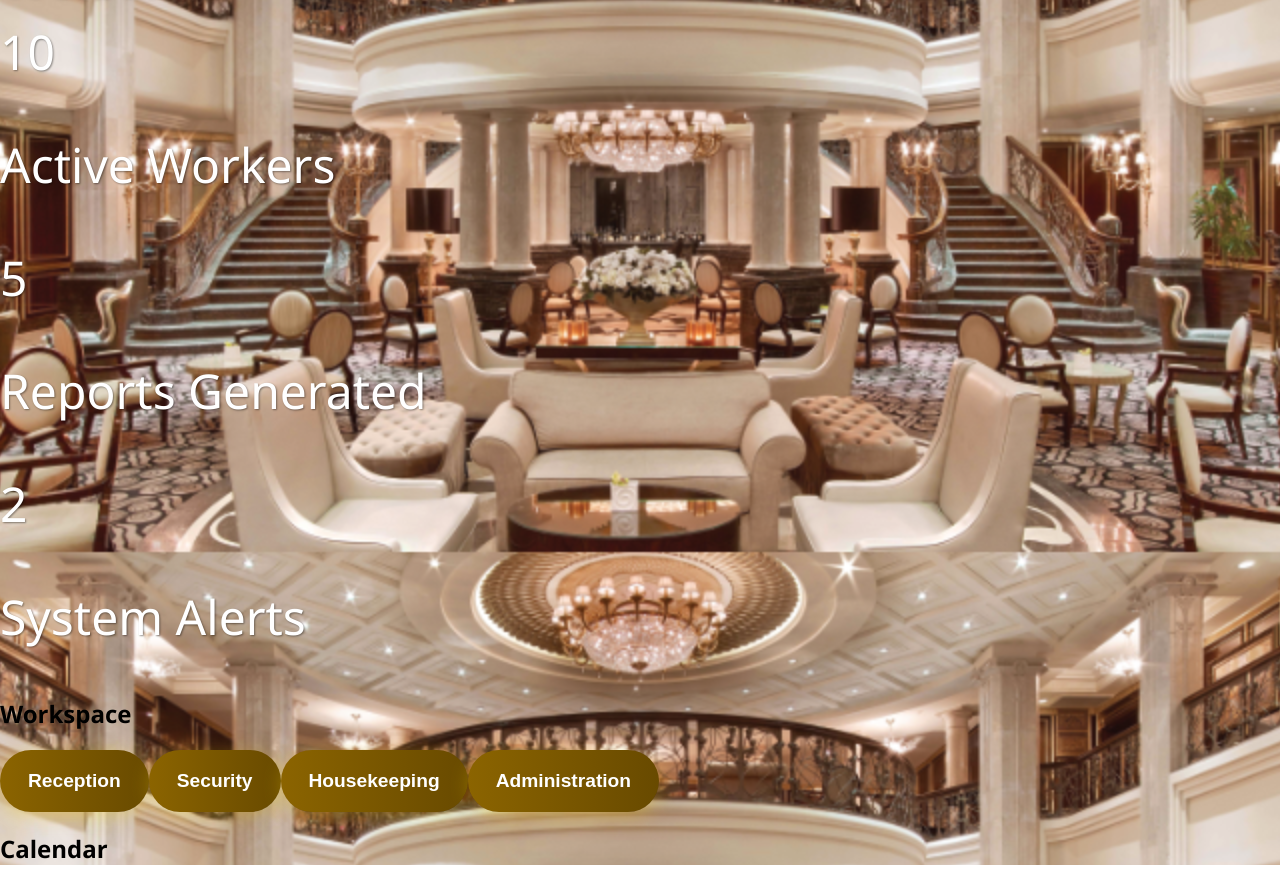
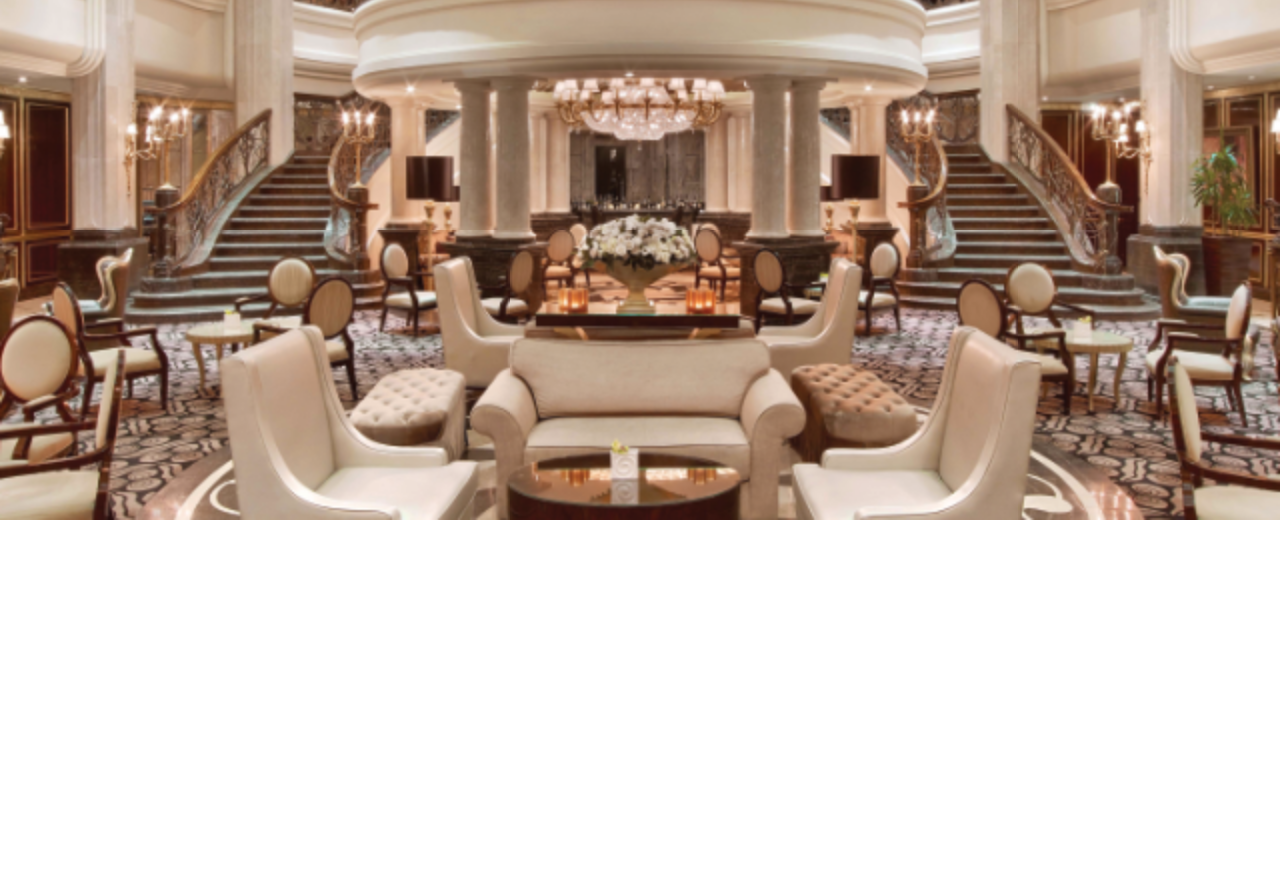
Before and after one commit to walterchipuriro/SuiteIQ-Frontend, a React (Create React App) app: page /dashboard in a window 1280 px wide. Shown: the part 280-1165 px from the top of the page. After the commit the page ends 800 px from the top, so only its background shows below. Built offline with nearby package versions, Linux system fonts and the light colour scheme.

Commit message:
Adding worker dashboard

```diff
--- a/src/components/WorkerSidebar.js
+++ b/src/components/WorkerSidebar.js
@@ -1,4 +1,3 @@
-// src/components/WorkerSidebar.js
 import { FaTachometerAlt, FaDoorOpen, FaUser } from "react-icons/fa";
 
 export default function WorkerSidebar() {
--- a/src/components/WorkerWelcome.js
+++ b/src/components/WorkerWelcome.js
@@ -1,38 +1,37 @@
-export default function WorkerWelcome() {
-  return (
-    <div className="p-6 space-y-6 max-w-6xl w-full mx-auto">
-      <h1 className="text-3xl font-serif">Welcome</h1>
+// export default function WorkerWelcome() {
+//   return (
+//     <div className="p-6 space-y-6 max-w-6xl w-full mx-auto">
+//       <h1 className="text-3xl font-serif">Welcome</h1>
 
-      <div className="grid grid-cols-3 gap-6">
-        <div className="bg-black bg-opacity-40 rounded-lg p-4 text-center">
-          <p className="text-3xl font-bold">10</p>
-          <p className="text-sm">Active Workers</p>
-        </div>
-        <div className="bg-black bg-opacity-40 rounded-lg p-4 text-center">
-          <p className="text-3xl font-bold">5</p>
-          <p className="text-sm">Reports Generated</p>
-        </div>
-        <div className="bg-black bg-opacity-40 rounded-lg p-4 text-center">
-          <p className="text-3xl font-bold">2</p>
-          <p className="text-sm">System Alerts</p>
-        </div>
-      </div>
-
-      <div className="grid grid-cols-2 gap-6">
-        <div className="bg-black bg-opacity-40 rounded-lg p-4">
-          <h2 className="text-xl mb-4 font-serif">Workspace</h2>
-          <div className="grid grid-cols-2 gap-4">
-            <button className="bg-black bg-opacity-60 rounded-lg p-4">Reception</button>
-            <button className="bg-black bg-opacity-60 rounded-lg p-4">Security</button>
-            <button className="bg-black bg-opacity-60 rounded-lg p-4">Housekeeping</button>
-            <button className="bg-black bg-opacity-60 rounded-lg p-4">Administration</button>
-          </div>
-        </div>
-        <div className="bg-black bg-opacity-40 rounded-lg p-4">
-          <h2 className="text-xl mb-4 font-serif">Calendar</h2>
-          <div className="h-40 bg-black bg-opacity-20 rounded-md"></div>
-        </div>
-      </div>
-    </div>
-  );
-}
+//       <div className="grid grid-cols-3 gap-6">
+//         <div className="bg-black bg-opacity-40 rounded-lg p-4 text-center">
+//           <p className="text-3xl font-bold">10</p>
+//           <p className="text-sm">Active Workers</p>
+//         </div>
+//         <div className="bg-black bg-opacity-40 rounded-lg p-4 text-center">
+//           <p className="text-3xl font-bold">5</p>
+//           <p className="text-sm">Reports Generated</p>
+//         </div>
+//         <div className="bg-black bg-opacity-40 rounded-lg p-4 text-center">
+//           <p className="text-3xl font-bold">2</p>
+//           <p className="text-sm">System Alerts</p>
+//         </div>
+//       </div>
+//       <div className="grid grid-cols-2 gap-6">
+//         <div className="bg-black bg-opacity-40 rounded-lg p-4">
+//           <h2 className="text-xl mb-4 font-serif">Workspace</h2>
+//           <div className="grid grid-cols-2 gap-4">
+//             <button className="bg-black bg-opacity-60 rounded-lg p-4">Reception</button>
+//             <button className="bg-black bg-opacity-60 rounded-lg p-4">Security</button>
+//             <button className="bg-black bg-opacity-60 rounded-lg p-4">Housekeeping</button>
+//             <button className="bg-black bg-opacity-60 rounded-lg p-4">Administration</button>
+//           </div>
+//         </div>
+//         <div className="bg-black bg-opacity-40 rounded-lg p-4">
+//           <h2 className="text-xl mb-4 font-serif">Calendar</h2>
+//           <div className="h-40 bg-black bg-opacity-20 rounded-md"></div>
+//         </div>
+//       </div>
+//     </div>
+//   );
+// }
--- a/src/pages/WorkerDashboard.css
+++ b/src/pages/WorkerDashboard.css
@@ -1,7 +1,20 @@
-.workerDashboard-container {
+/* .workerDashboard-container {
   background-image: url('../assets/images/reg.jpeg');
   background-size: cover;
   background-position: center;
   background-attachment: fixed;
   font-family: 'Segoe UI', sans-serif;
+} */
+
+
+
+
+.workerDashboard-container {
+  height: 100vh;
+  width: 100%;
+  background-image: url("../assets/images/reg.jpeg");
+  background-size: cover;
+  background-position: center;
+  background-attachment: fixed;
+  font-family: 'Segoe UI', sans-serif;
 }
--- a/src/pages/WorkerDashboard.js
+++ b/src/pages/WorkerDashboard.js
@@ -1,23 +1,42 @@
-import WorkerSidebar from "../components/WorkerSidebar";
-import WorkerTopbar from "../components/WorkerTopbar";
-import WorkerWelcome from "../components/WorkerWelcome";
+// import WorkerSidebar from "../components/WorkerSidebar";
+// import WorkerTopbar from "../components/WorkerTopbar";
+// import WorkerWelcome from "../components/WorkerWelcome";
+// import "./WorkerDashboard.css";
+
+// export default function WorkerDashboard() {
+//   return (
+//     <div className="workerDashboard-container text-white h-screen flex flex-col">
+//       {/* Topbar at the top */}
+//       <WorkerTopbar />
+
+//       {/* Below the topbar: sidebar + main content */}
+//       <div className="flex flex-1">
+//         <WorkerSidebar />
+
+//         <main className="flex-1 overflow-auto p-4">
+//           <WorkerWelcome />
+//         </main>
+//       </div>
+//     </div>
+//   );
+// }
+
+
+
+
+
+
+
+import bgImage from "../assets/images/reg.jpeg";
 import "./WorkerDashboard.css";
 
 export default function WorkerDashboard() {
   return (
-    <div className="workerDashboard-container text-white">
-      <div className="flex h-screen">
-        <WorkerSidebar />
-        <WorkerTopbar />
-
-
-        <div className="flex-1 flex items-center justify-center">
-          {/* Main content here */}
-          <div className="flex-1">
-            <WorkerWelcome />
-          </div>
-        </div>
-      </div>
+    <div
+      className="workerDashboard-container text-white h-screen flex flex-col"
+      style={{ "--bg-image": `url(${bgImage})` }}
+    >
+      {/* background only */}
     </div>
   );
 }
```
